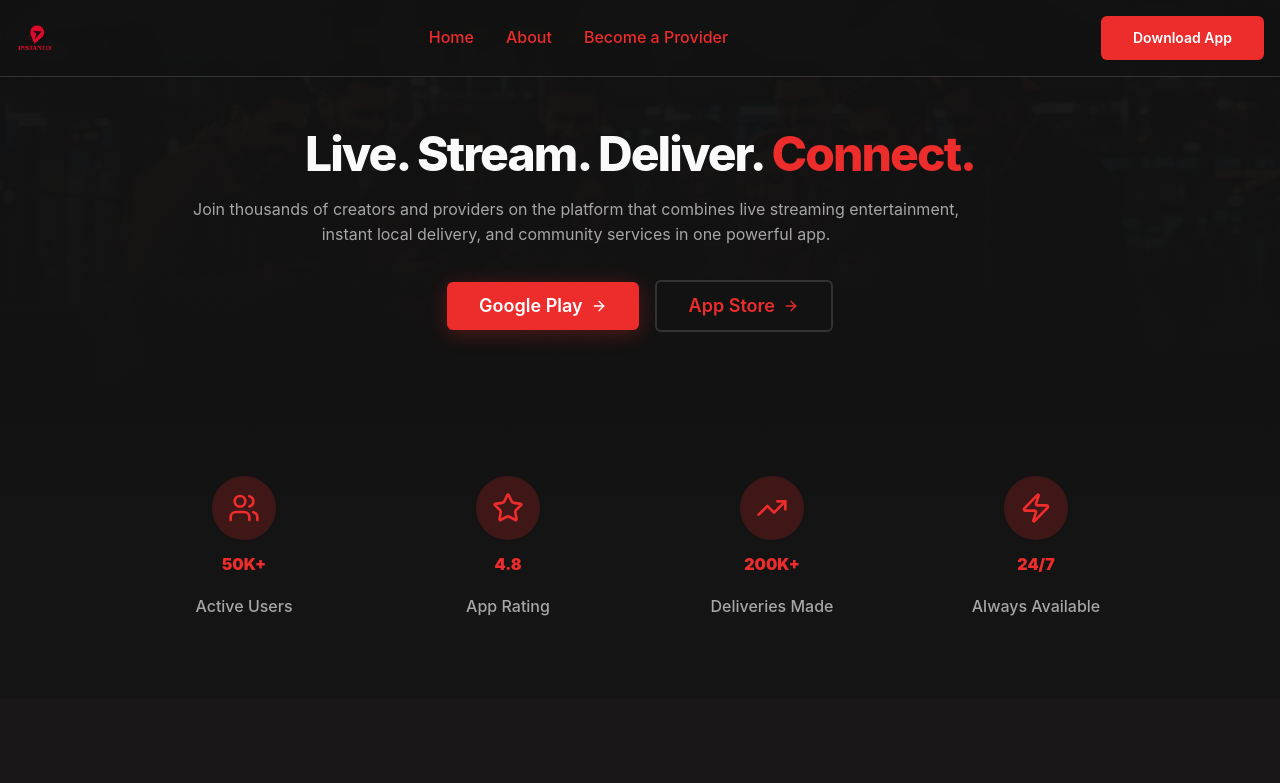
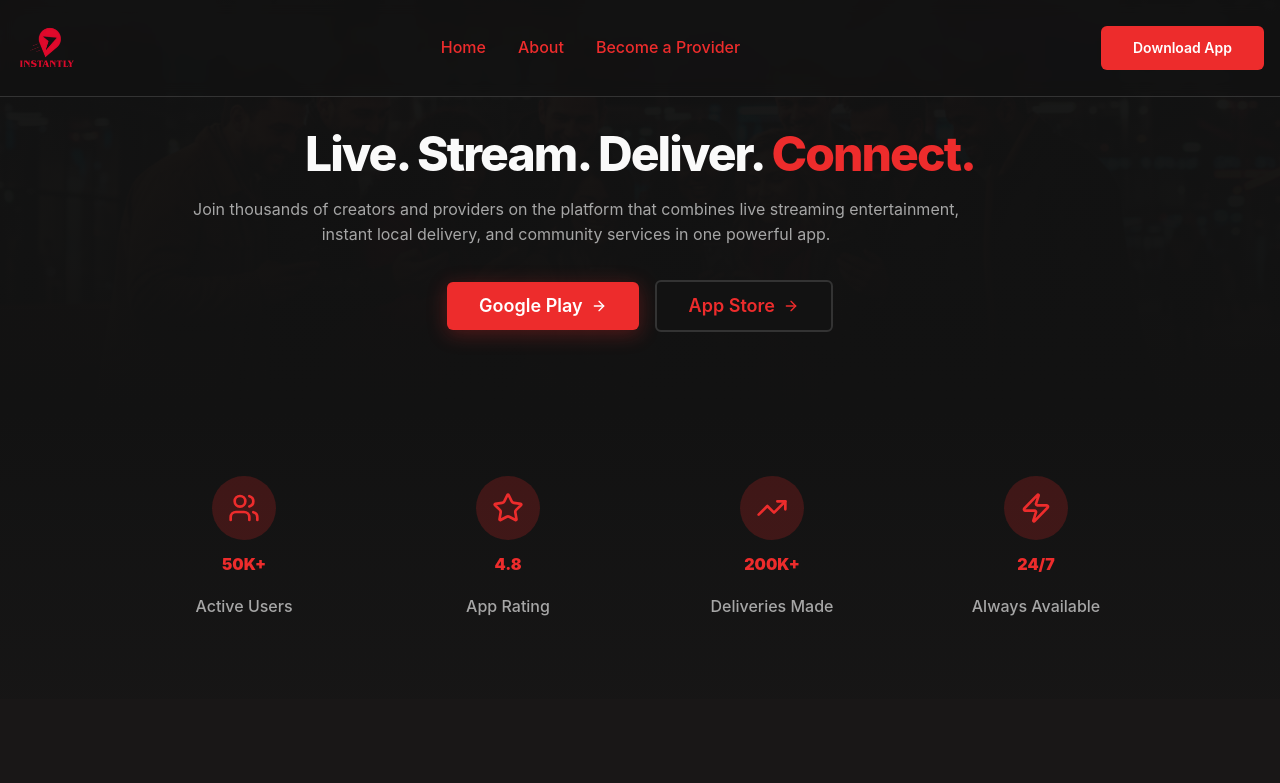
Before and after one commit to TNDIGITALMARK/0c828af6-c873-43b5-b9a9-5926757ea0cb, a Next.js app: page / in a window 1280 px wide. Shown: the top 783 px of the page. Built offline with nearby package versions, Linux system fonts and the light colour scheme.

Commit message:
Phoenix Agent implementation - Lets make the logo in the header bigger please.

```diff
--- a/src/components/instantly/navigation.tsx
+++ b/src/components/instantly/navigation.tsx
@@ -18,10 +18,10 @@ export function Navigation() {
             <Image
               src="/instantly-logo.png"
               alt="Instantly Logo"
-              width={140}
-              height={48}
+              width={200}
+              height={70}
               priority
-              className="h-10 w-auto"
+              className="h-16 w-auto"
             />
           </Link>
 
```
